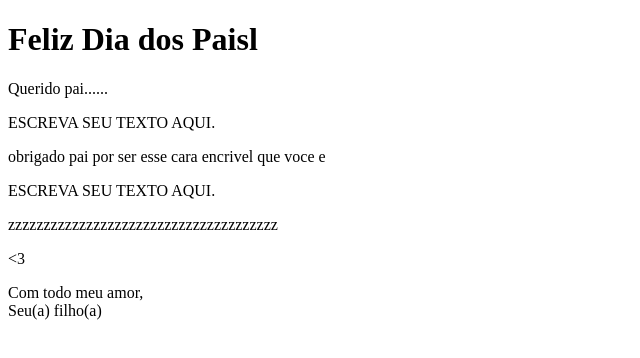
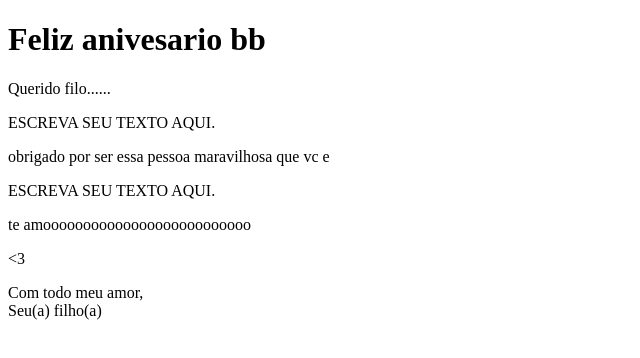
Before and after one commit to jpbr4921/hugoo, a plain HTML site: page index.html in a window 1280 px wide. Shown: the whole page, without its empty margins (0-640 px from the left). Drawn offline with Linux system fonts and the light colour scheme.

Commit message:
Update index.html

```diff
--- a/index.html
+++ b/index.html
@@ -2,19 +2,19 @@
 <html lang="pt-br">
 <head>
     <meta charset="UTF-8">
-    <title>Feliz Dia dos Paisl</title>
+    <title>Feliz aniversario filo</title>
   </head>
 <body>
     <div class="card">
-  <h1>Feliz Dia dos Paisl</h1>
+  <h1> Feliz anivesario bb</h1>
 
-    <p>Querido pai......</p>
+    <p>Querido filo......</p>
 
 <p>ESCREVA SEU TEXTO AQUI.</p>
-obrigado pai por ser esse cara encrivel que voce e
+obrigado por ser essa pessoa maravilhosa que vc e
 <p>ESCREVA SEU TEXTO AQUI.</p>
 
-      <p>zzzzzzzzzzzzzzzzzzzzzzzzzzzzzzzzzzzzzz</p>
+      <p> te amoooooooooooooooooooooooooo</p>
 
 <p class="heart"> <3 </p>
 
```
